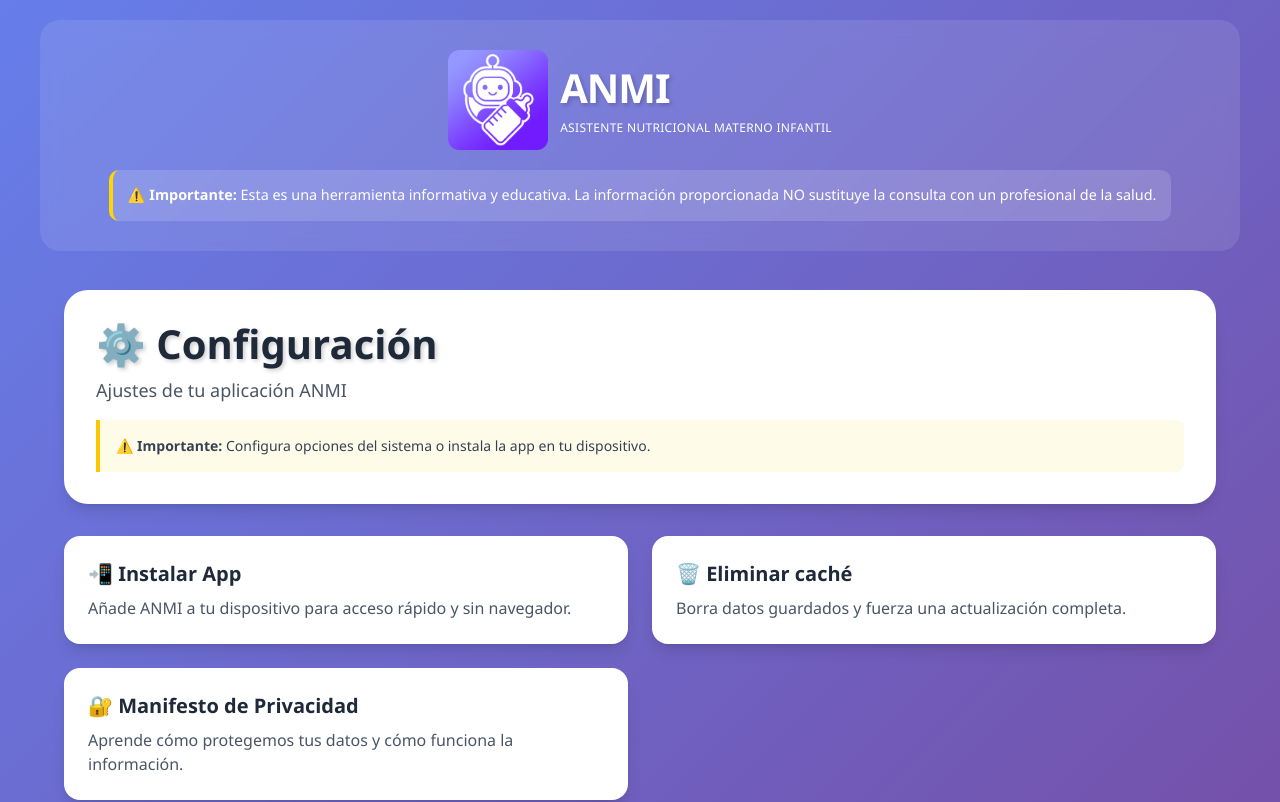
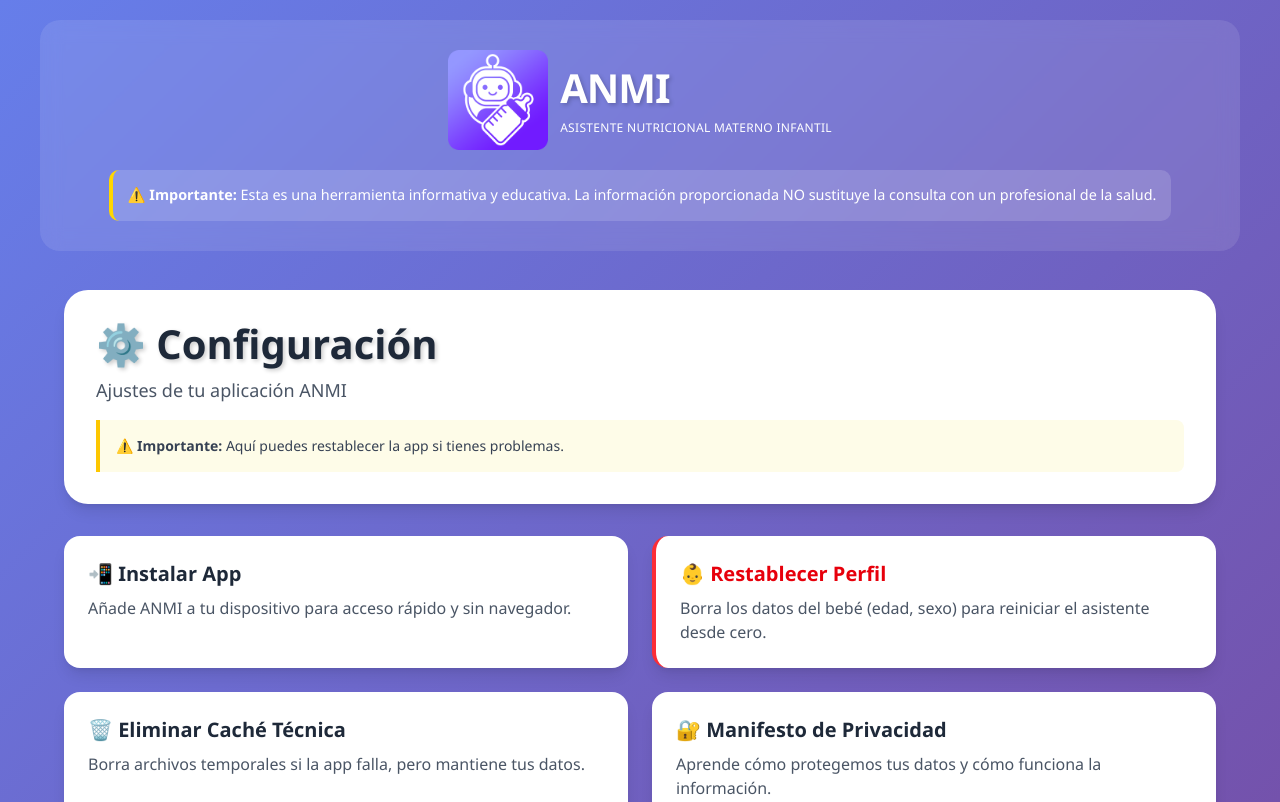
Before and after one commit to JimSegovia/ANMI-Asistente-Nutricional-Materno-Infantil, a React (Vite) app: page /configuracion in a window 1280 px wide. Shown: the top 802 px of the page. Built offline with nearby package versions, Linux system fonts and the light colour scheme.

Commit message:
Update configuration: nowyou can delete patient data an restore the terms and conditions

```diff
--- a/src/pages/chatbot-onboarding.jsx
+++ b/src/pages/chatbot-onboarding.jsx
@@ -2,15 +2,15 @@ import React, { useState, useEffect } from "react";
 import { Link, useNavigate } from "react-router-dom";
 import { Check, ArrowRight, User, Baby, Calendar, FileText } from "lucide-react";
 
-// Lista de documentos y fuentes (simplificada para logos)
+// Lista de documentos y fuentes
 const sources = [
   { name: "Ministerio de Salud (MINSA)", logo: "/previews/minsa.png" },
   { name: "Instituto Nacional de Salud (INS/CENAN)", logo: "/previews/cenan.png" },
   { name: "Organismos Internacionales (OMS/OPS/UNICEF)", logo: "/previews/oms.jpg" },
 ];
 
-// Estado 1: Bienvenida y Capacidades
-const WelcomeScreen = ({ nextStep }) => (
+// Estado 1: Bienvenida y Capacidades (SIN CAMBIOS)
+const WelcomeScreen = ({ handleContinue }) => (
   <div className="flex flex-col items-center justify-start h-full pt-4 pb-2 text-center flex-grow">
     <div className="w-full mb-auto">
       <h1 className="text-3xl font-bold text-gray-800 mb-4">
@@ -67,15 +67,15 @@ const WelcomeScreen = ({ nextStep }) => (
 
     {/* Botón Siguiente */}
     <button
-      onClick={nextStep}
+      onClick={handleContinue}
       className="mt-6 bg-indigo-600 hover:bg-indigo-700 text-white font-semibold px-8 py-3 rounded-xl shadow-md transition-all flex items-center shrink-0"
     >
-      Entendido, Siguiente paso <ArrowRight size={20} className="ml-2" />
+      Entendido, Continuar <ArrowRight size={20} className="ml-2" />
     </button>
   </div>
 );
 
-// Estado 2: Aceptación de Términos
+// Estado 2: Aceptación de Términos (SIN CAMBIOS)
 const TermsScreen = ({ agree, setAgree, handleAccept }) => (
   <div className="flex flex-col items-center justify-start h-full pt-4 pb-2 text-center flex-grow">
     <div className="w-full mb-auto">
@@ -86,7 +86,6 @@ const TermsScreen = ({ agree, setAgree, handleAccept }) => (
         Para usar el chatbot, debes aceptar los siguientes términos y confirmar que entiendes su propósito.
       </p>
 
-      {/* Contenido simplificado de términos */}
       <div className="bg-gray-50 p-4 rounded-xl border border-gray-200 h-80 overflow-y-auto text-left text-sm text-gray-700">
         <p className="font-semibold mb-2">1. Alcance y Propósito</p>
         <p className="mb-3">ANMI es una herramienta educativa e informativa. La información aquí contenida no constituye una consulta médica, diagnóstico, ni sustituye el consejo de un profesional de la salud. Úsala únicamente como soporte de información.</p>
@@ -98,7 +97,6 @@ const TermsScreen = ({ agree, setAgree, handleAccept }) => (
         <p>Aceptas no utilizar esta herramienta para emergencias médicas o para intentar autodiagnosticar o autotratar condiciones graves de salud.</p>
       </div>
 
-      {/* Checkbox de Aceptación */}
       <div className="mt-6 flex items-center justify-center">
         <input
           id="privacy-check"
@@ -113,7 +111,6 @@ const TermsScreen = ({ agree, setAgree, handleAccept }) => (
       </div>
     </div>
 
-    {/* Botón Acceder */}
     <button
       onClick={handleAccept}
       disabled={!agree}
@@ -128,7 +125,7 @@ const TermsScreen = ({ agree, setAgree, handleAccept }) => (
   </div>
 );
 
-// Estado 3: Formulario de Datos
+// Estado 3: Formulario de Datos (SIN CAMBIOS)
 const DataFormScreen = ({ onFinish, onSkip }) => {
   const [formData, setFormData] = useState({
     nombre: "",
@@ -144,7 +141,6 @@ const DataFormScreen = ({ onFinish, onSkip }) => {
   return (
     <div className="flex flex-col items-center justify-start h-full pt-4 pb-2 text-center flex-grow relative">
 
-      {/* Botón Omitir Superior */}
       <button
         onClick={onSkip}
         className="absolute top-0 right-0 text-gray-400 hover:text-indigo-600 text-sm font-medium transition-colors"
@@ -157,11 +153,11 @@ const DataFormScreen = ({ onFinish, onSkip }) => {
           Ayúdanos a conocerte
         </h1>
         <p className="text-gray-600 mb-6 text-sm">
-          Si nos das algunos datos básicos, el asistente podrá darte respuestas más precisas sobre alimentación y dosis.
+          Si nos das algunos datos básicos, el asistente podrá darte respuestas más precisas.
         </p>
 
         <form className="space-y-4 text-left">
-          {/* Edad (Dato clave) */}
+          {/* Edad */}
           <div>
             <label className="block text-sm font-medium text-gray-700 mb-1 flex items-center">
               <Calendar size={16} className="mr-2 text-indigo-500"/> Edad del bebé (Meses/Años)
@@ -196,7 +192,7 @@ const DataFormScreen = ({ onFinish, onSkip }) => {
           {/* Info Extra */}
           <div>
             <label className="block text-sm font-medium text-gray-700 mb-1 flex items-center">
-              <FileText size={16} className="mr-2 text-indigo-500"/> ¿Alguna condición? (Anemia, Prematuro...)
+              <FileText size={16} className="mr-2 text-indigo-500"/> ¿Alguna condición?
             </label>
             <textarea
               name="extra"
@@ -224,52 +220,46 @@ const DataFormScreen = ({ onFinish, onSkip }) => {
 export default function ChatbotOnboarding() {
   const [step, setStep] = useState(1);
   const [agreed, setAgreed] = useState(false);
-  const [isChecking, setIsChecking] = useState(true); // <--- NUEVO ESTADO PARA EVITAR PARPADEO
   const navigate = useNavigate();
 
-  // --- CORRECCIÓN CLAVE: VERIFICAR SI YA EXISTEN DATOS AL INICIAR ---
-  useEffect(() => {
+  // NO HAY useEffect de redirección automática.
+  // El paso 1 siempre se muestra primero.
+
+  // Esta función decide a dónde ir después de la bienvenida
+  const handleWelcomeContinue = () => {
     const storedData = localStorage.getItem("anmi_user_data");
+
     if (storedData) {
-      // Si ya existen datos, redirigimos INMEDIATAMENTE
-      navigate("/chat-real");
+        // SI ya hay datos guardados -> Saltamos directo al chat
+        navigate("/chat-real");
     } else {
-      // Si no existen datos, dejamos de "checkear" y mostramos el contenido
-      setIsChecking(false);
+        // NO hay datos -> Vamos al paso 2 (Términos)
+        setStep(2);
     }
-  }, [navigate]);
+  };
 
-  // Paso 1 -> 2
-  const nextStep = () => setStep(2);
-
-  // Paso 2 -> 3 (Al aceptar términos)
   const handleAcceptTerms = () => {
     if (agreed) setStep(3);
   };
 
-  // Finalizar (Con datos)
   const handleFinishData = (data) => {
     localStorage.setItem("anmi_user_data", JSON.stringify(data));
     navigate("/chat-real");
   };
 
-  // Finalizar (Sin datos / Omitir)
   const handleSkip = () => {
     localStorage.setItem("anmi_user_data", JSON.stringify({ skipped: true }));
     navigate("/chat-real");
   };
 
-  // --- TRUCO ANTI-PARPADEO ---
-  // Si todavía estamos verificando el localStorage, no renderizamos nada (o un spinner)
-  if (isChecking) {
-    return null; // Pantalla en blanco por unos milisegundos, evita el salto visual
-  }
-
   return (
     <div className="min-h-screen flex flex-col items-center justify-center p-4">
       <div className="bg-white/90 backdrop-blur-md rounded-2xl shadow-2xl p-4 max-w-full w-[600px] min-h-[700px] flex flex-col items-center">
 
-        {step === 1 && <WelcomeScreen nextStep={nextStep} />}
+        {/* Paso 1: SIEMPRE se muestra al inicio */}
+        {step === 1 && (
+            <WelcomeScreen handleContinue={handleWelcomeContinue} />
+        )}
 
         {step === 2 && (
           <TermsScreen
@@ -288,7 +278,6 @@ export default function ChatbotOnboarding() {
 
       </div>
 
-      {/* Botón volver */}
       <div className="flex justify-center mt-8">
          <Link to="/" className="inline-block border-2 border-white text-white hover:bg-white hover:text-indigo-700 font-semibold py-2 px-6 rounded-full shadow-md transition-all duration-300">
            Volver al Menú Principal
--- a/src/pages/configuracion-page.jsx
+++ b/src/pages/configuracion-page.jsx
@@ -1,5 +1,3 @@
-// src/pages/configuracion-page.jsx
-
 import React, { useEffect, useState } from "react";
 import { useNavigate, Link } from "react-router-dom"; // Aseguramos importar 'Link'
 
@@ -69,10 +67,29 @@ export default function Configuracion() {
       const deletionPromises = names.map(name => caches.delete(name));
       await Promise.all(deletionPromises);
 
-      alert("La caché ha sido eliminada completamente.");
+      alert("La caché técnica ha sido eliminada.");
     } catch (error) {
       console.error("Error al eliminar la caché:", error);
       alert("Error: No se pudo eliminar la caché.");
+    }
+  };
+
+  // ====================
+  // NUEVO: Borrar Datos del Perfil (LocalStorage)
+  // ====================
+  const handleResetChatData = () => {
+    if (!localStorage.getItem("anmi_user_data")) {
+        alert("No hay datos de perfil guardados para borrar.");
+        return;
+    }
+
+    const confirmDelete = window.confirm(
+        "¿Estás seguro de restablecer el perfil?\n\nSe borrarán la edad, sexo y datos del bebé. La próxima vez que entres al chat tendrás que registrarte de nuevo."
+    );
+
+    if (confirmDelete) {
+        localStorage.removeItem("anmi_user_data");
+        alert("Perfil eliminado correctamente. El chatbot ahora está como nuevo.");
     }
   };
 
@@ -87,8 +104,7 @@ export default function Configuracion() {
           <p className="text-gray-600 text-lg">Ajustes de tu aplicación ANMI</p>
           <div className="mt-4 bg-yellow-50 border-l-4 border-yellow-400 p-4 rounded-r-lg">
             <p className="text-sm text-gray-700">
-              ⚠️ <strong>Importante:</strong> Configura opciones del sistema o instala
-              la app en tu dispositivo.
+              ⚠️ <strong>Importante:</strong> Aquí puedes restablecer la app si tienes problemas.
             </p>
           </div>
         </div>
@@ -97,11 +113,11 @@ export default function Configuracion() {
       {/* Opciones */}
       <div className="max-w-6xl mx-auto grid grid-cols-1 md:grid-cols-2 gap-6">
 
-        {/* Instalar App (siempre disponible) */}
+        {/* Instalar App */}
         <div
           onClick={handleInstall}
           className="bg-white rounded-2xl shadow-lg overflow-hidden p-6 cursor-pointer
-                     transition-all duration-300 hover:shadow-xl hover:-translate-y-1"
+                      transition-all duration-300 hover:shadow-xl hover:-translate-y-1"
         >
           <h2 className="text-xl font-semibold text-gray-800 mb-2">
             📲 Instalar App
@@ -111,17 +127,31 @@ export default function Configuracion() {
           </p>
         </div>
 
+        {/* OPCIÓN NUEVA: Restablecer Perfil */}
+        <div
+          onClick={handleResetChatData}
+          className="bg-white rounded-2xl shadow-lg overflow-hidden p-6 cursor-pointer
+                      transition-all duration-300 hover:shadow-xl hover:-translate-y-1 border-l-4 border-red-500"
+        >
+          <h2 className="text-xl font-semibold text-red-600 mb-2">
+            👶 Restablecer Perfil
+          </h2>
+          <p className="text-gray-600">
+            Borra los datos del bebé (edad, sexo) para reiniciar el asistente desde cero.
+          </p>
+        </div>
+
         {/* Eliminar caché */}
         <div
           onClick={handleClearCache}
           className="bg-white rounded-2xl shadow-lg overflow-hidden p-6 cursor-pointer
-                     transition-all duration-300 hover:shadow-xl hover:-translate-y-1"
+                      transition-all duration-300 hover:shadow-xl hover:-translate-y-1"
         >
           <h2 className="text-xl font-semibold text-gray-800 mb-2">
-            🗑️ Eliminar caché
+            🗑️ Eliminar Caché Técnica
           </h2>
           <p className="text-gray-600">
-            Borra datos guardados y fuerza una actualización completa.
+            Borra archivos temporales si la app falla, pero mantiene tus datos.
           </p>
         </div>
 
@@ -129,7 +159,7 @@ export default function Configuracion() {
         <div
           onClick={() => navigate("/privacidad-viewer")}
           className="bg-white rounded-2xl shadow-lg overflow-hidden p-6 cursor-pointer
-                     transition-all duration-300 hover:shadow-xl hover:-translate-y-1"
+                      transition-all duration-300 hover:shadow-xl hover:-translate-y-1"
         >
           <h2 className="text-xl font-semibold text-gray-800 mb-2">
             🔐 Manifesto de Privacidad
@@ -141,8 +171,8 @@ export default function Configuracion() {
 
       </div>
 
-      {/* 🔘 Botón Volver */} {/* <--- CÓDIGO AÑADIDO AQUÍ */}
-      <div className="flex justify-center mt-8">
+      {/* 🔘 Botón Volver */}
+      <div className="flex justify-center mt-8 pb-8">
         <Link
           to="/"
           className="inline-block border-2 border-white text-white hover:bg-white hover:text-indigo-700 font-semibold py-2 px-6 rounded-full shadow-md transition-all duration-300"
```
